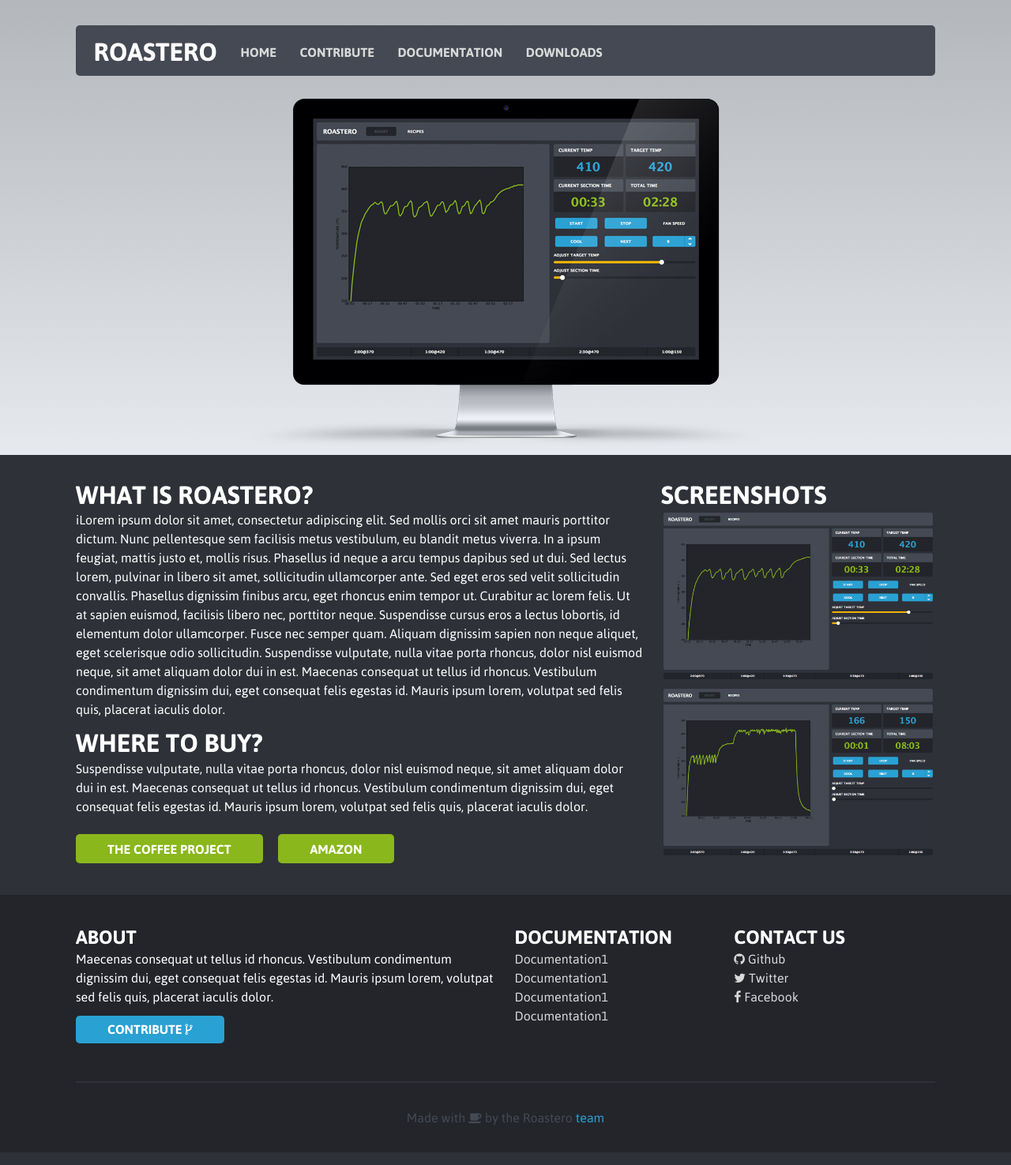
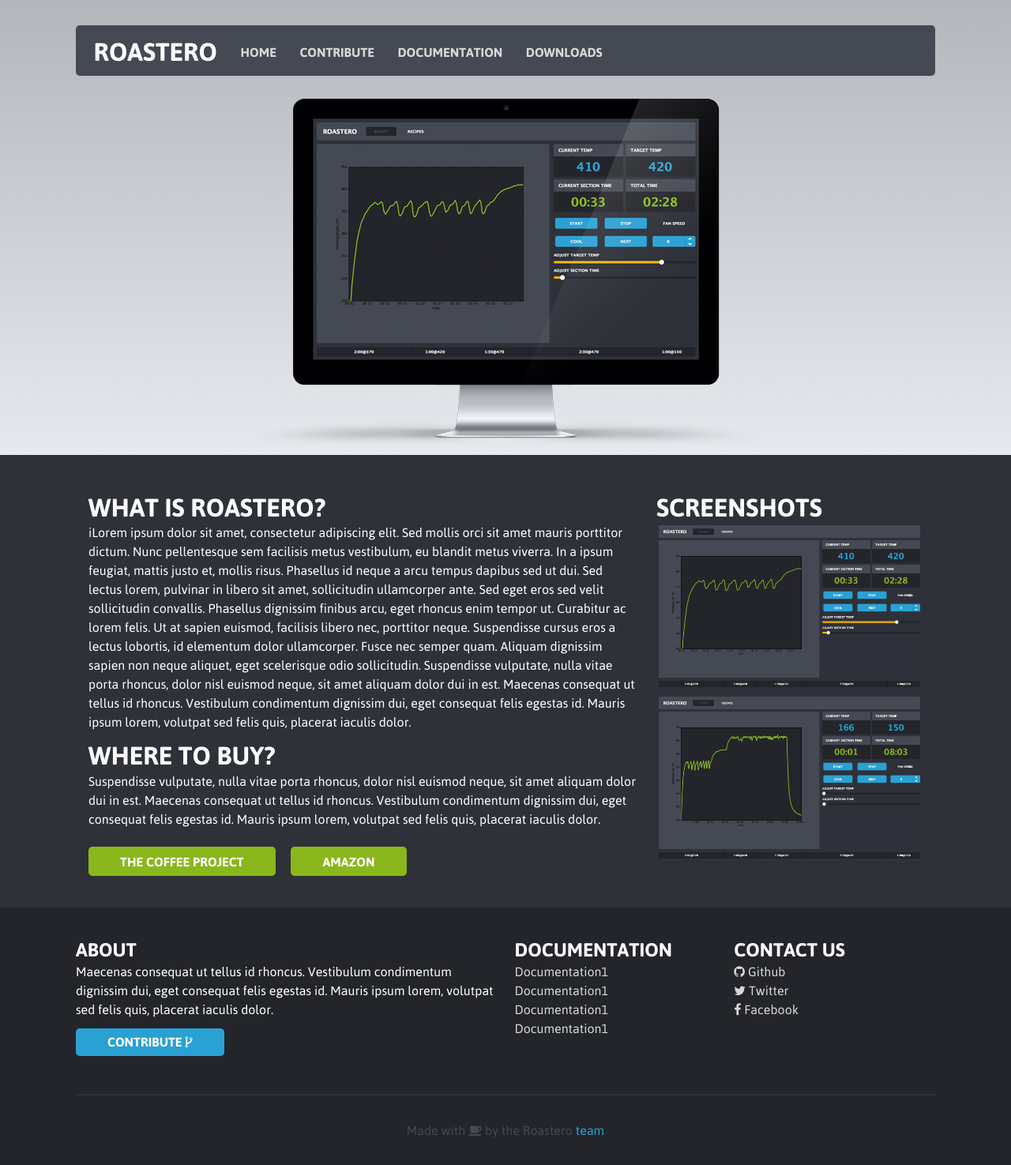
Before and after one commit to Roastero/Roastero-Web, a Jekyll site: the page built from index.html, in a window 1280 px wide. Shown: the whole page at 79% size. Built offline with Jekyll 4.4.1, drawn with Linux system fonts in a browser that asks for light colours; nearby versions of some CDN libraries.

Commit message:
Added content padding and id

```diff
--- a/_layouts/page.html
+++ b/_layouts/page.html
@@ -5,7 +5,7 @@
 <div class="header-wrapper-page">
     {% include header.html %}
 </div>
-<div class="content-wrapper">
+<div id="content" class="content-wrapper">
     {{ content }}
 </div>
 {% include footer.html %}
--- a/css/main.scss
+++ b/css/main.scss
@@ -14,7 +14,7 @@
 
 .content-wrapper {
     @include outer-container;
-    padding-bottom: 2em;
+    padding: 1em 1em 2em 1em;
 }
 
 .actions {
@@ -111,6 +111,8 @@
         @include background(url("/images/main-image.png") center 92% no-repeat, linear-gradient(to bottom, rgb(179, 182, 187) 0%, rgb(230, 233, 238) 100%));
         padding-bottom: 480px;
         padding-top: 32px;
+        padding-left: 1em;
+        padding-right: 1em;
     }
 }
 
@@ -267,6 +269,7 @@
     background-color: $dark-gray;
     width: 100%;
     padding: 1em;
+
     a {
         color: darken($white, 15%);
         cursor: pointer;
```
